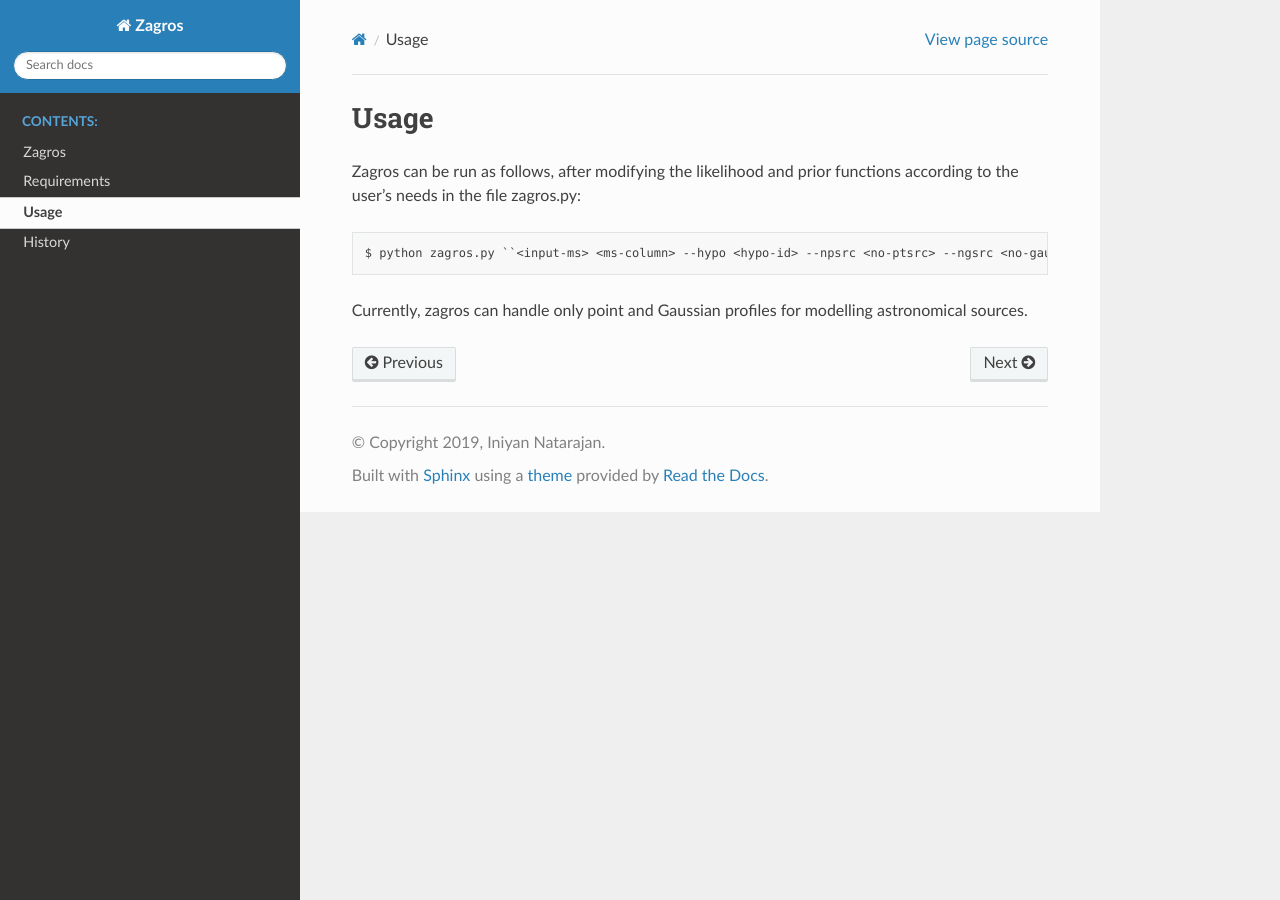
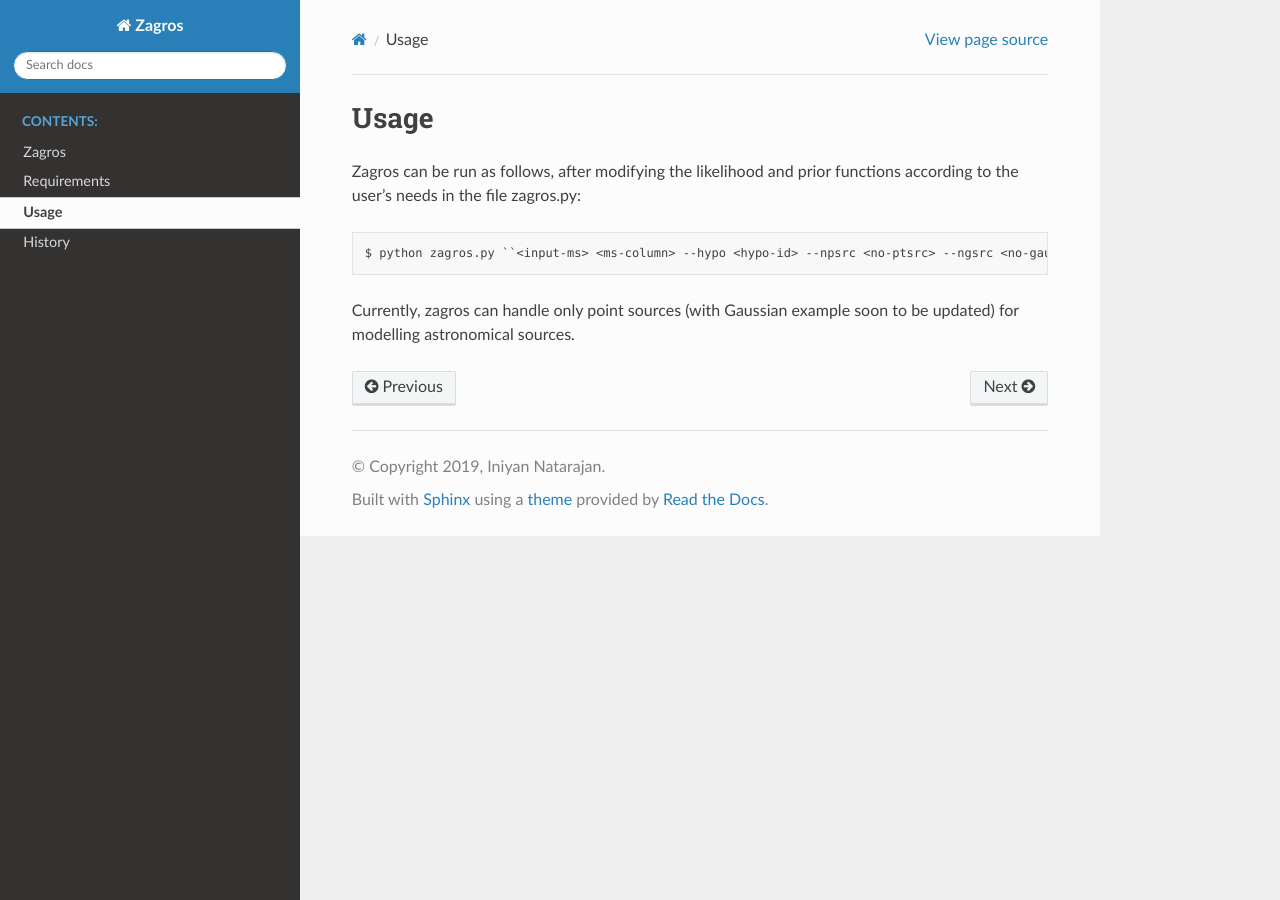
Before and after one commit to iniyannatarajan/zagros, a Sphinx documentation site: the page built from docs/source/usage.rst, in a window 1280 px wide. Built offline with Sphinx 7.4.7 and the Read the Docs theme 2.0.0, drawn with Linux system fonts in a browser that asks for light colours.

Commit message:
update usage doc

```diff
--- a/docs/source/usage.rst
+++ b/docs/source/usage.rst
@@ -6,4 +6,4 @@ Zagros can be run as follows, after modifying the likelihood and prior functions
 
     $ python zagros.py ``<input-ms> <ms-column> --hypo <hypo-id> --npsrc <no-ptsrc> --ngsrc <no-gausrc> --npar <no-pars> --basedir <output-dir> --fileroot <outfile-prefix>``
 
-Currently, zagros can handle only point and Gaussian profiles for modelling astronomical sources.
+Currently, zagros can handle only point sources (with Gaussian example soon to be updated) for modelling astronomical sources.
```
